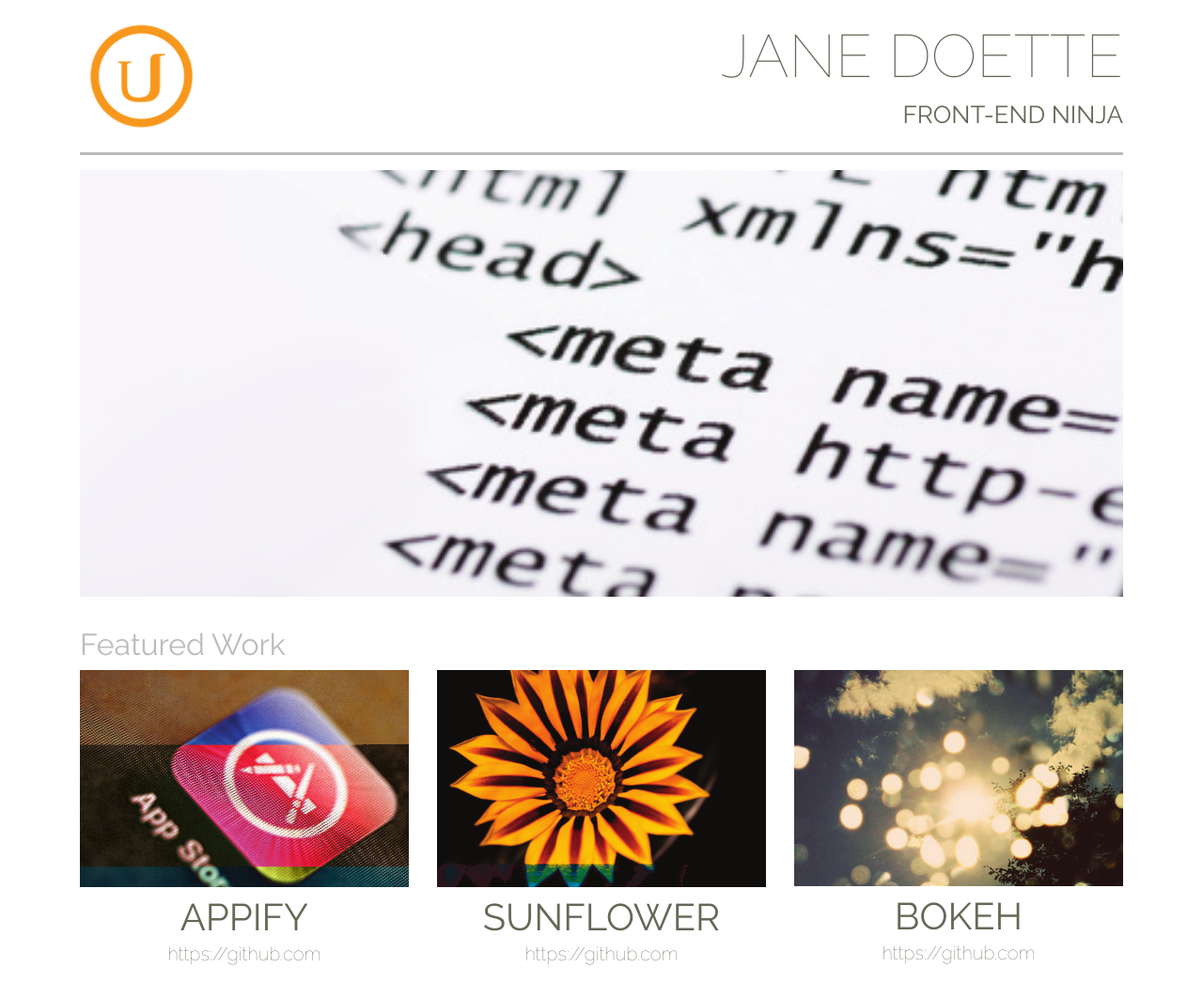
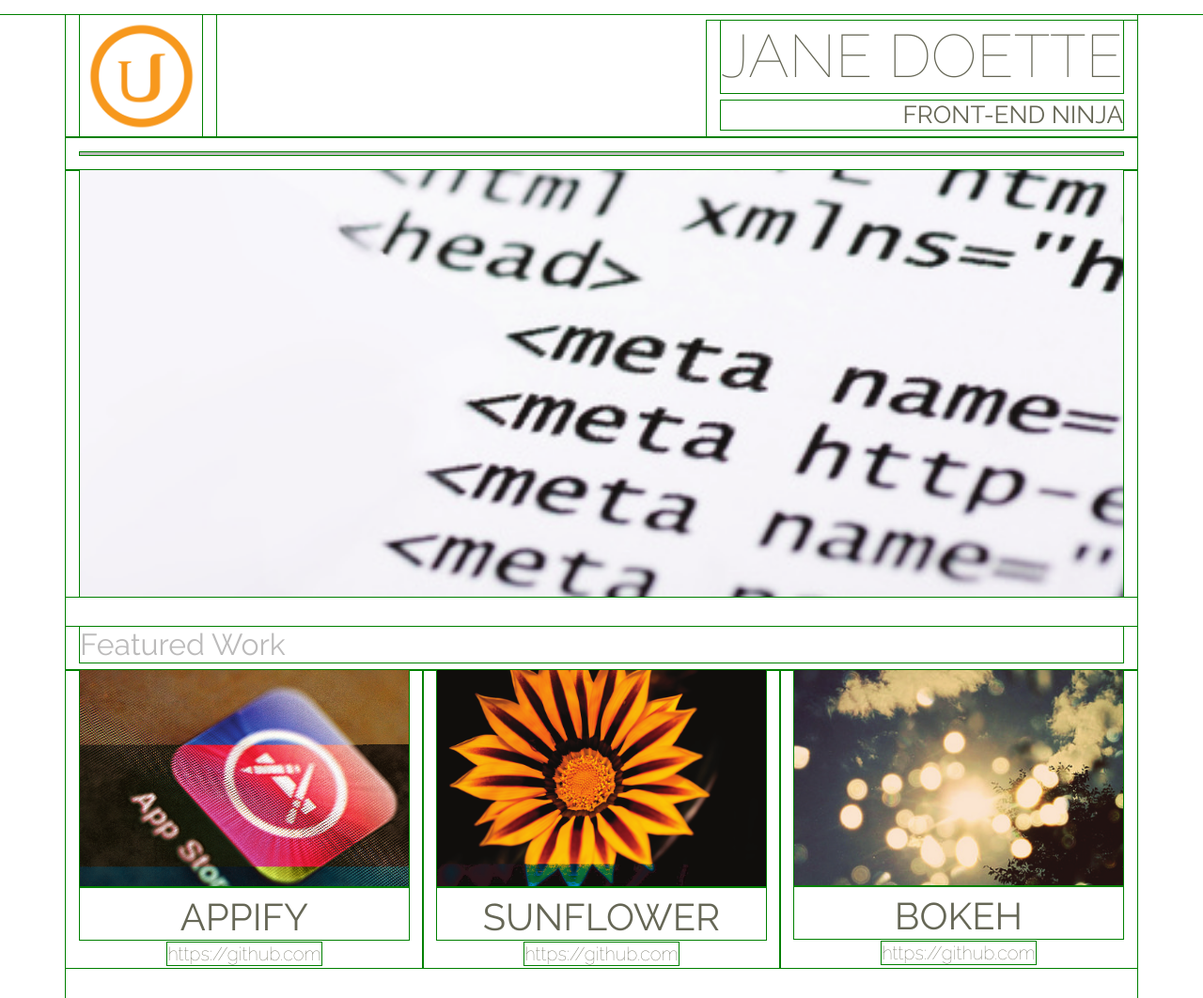
Before and after one commit to rastamanjohn/udacity, a plain HTML site: page portfolio-jane-doette/index.html in a window 1280 px wide. Shown: the whole page at 94% size. Drawn offline with Linux system fonts and the light colour scheme.

Commit message:
add lines

```diff
--- a/portfolio-jane-doette/css/styles.css
+++ b/portfolio-jane-doette/css/styles.css
@@ -1,7 +1,7 @@
-/* {
-    outline: 1px dotted green !important;
+* {
+    outline: 1px solid green !important;
     font-stretch: ultra-expanded;
-}*/
+}
 
 
 body {
--- a/portfolio-jane-doette/index.html
+++ b/portfolio-jane-doette/index.html
@@ -23,7 +23,7 @@
 <body>
     <div class="container">
         <div class="row justify-content-md-between title">
-            <div class="col-md-2">
+            <div class="col-md-auto">
                 <!--img class="img-fluid" src="images/100x100"-->
                 <img class="logo" src="images/logo-diy.png">
             </div>
```
